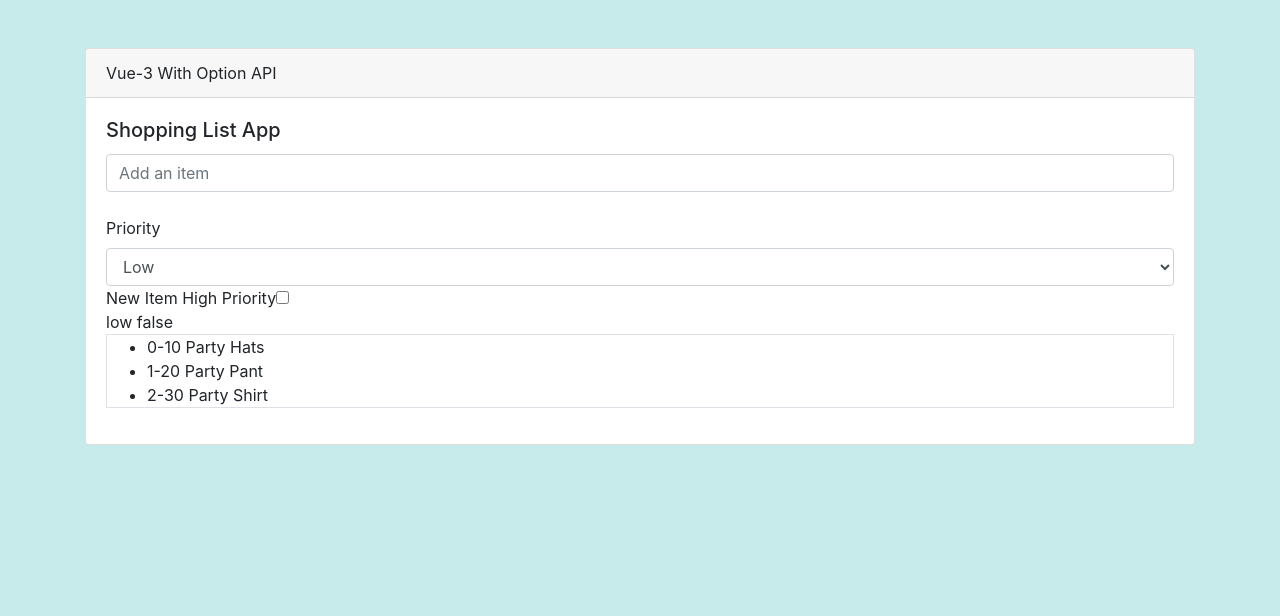
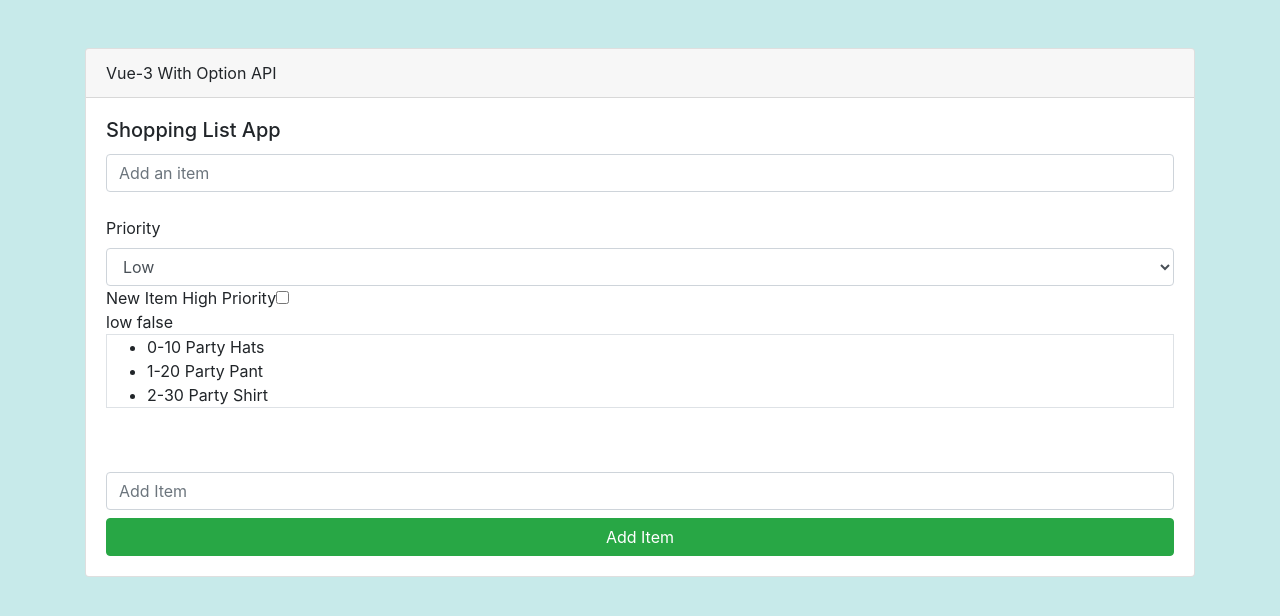
Before and after one commit to gitredoy/vue-3-with-option-api, a plain HTML site: page index.html in a window 1280 px wide. Drawn offline with nearby package versions, Linux system fonts and the light colour scheme.

Commit message:
User Input In Vue Done

```diff
--- a/index.html
+++ b/index.html
@@ -45,6 +45,13 @@
             <ul class="border">
                 <li v-for="(item,index) in items" :key="item.id">{{index}}-{{item.label}}</li>
             </ul>
+
+            <br>
+            <br>
+
+            <input v-model="addNewItem" placeholder="Add Item" type="text" class="form-control">
+            <button class="btn btn-success btn-block mt-2" v-on:click="items.push({id:items.length+1,label:addNewItem})">Add Item</button>
+
         </div>
     </div>
 </div>
```
